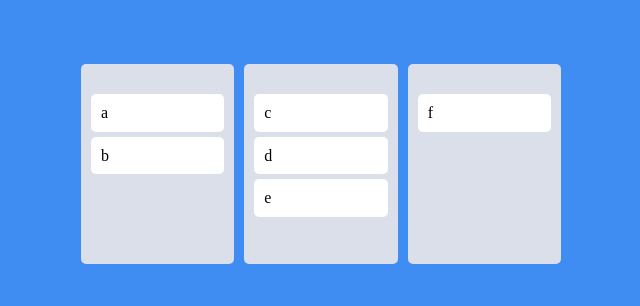
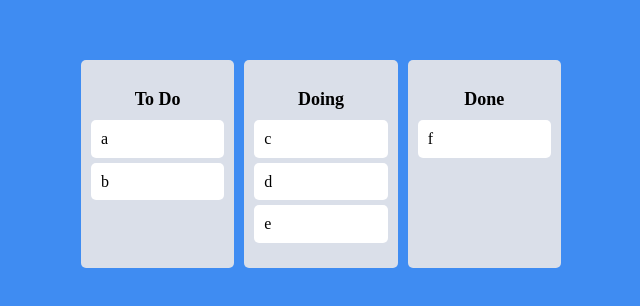
Before and after one commit to rsuubinn/react-kanban-app, a React (Create React App) app: page / in a window 1280 px wide. Shown: the part 236-542 px from the top of the page, without its empty margins (319-959 px from the left). Built offline with nearby package versions, Linux system fonts and the light colour scheme.

Commit message:
#6.9 Same Board Movement

```diff
--- a/src/App.tsx
+++ b/src/App.tsx
@@ -79,14 +79,19 @@ const Boards = styled.div`
 
 function App() {
   const [toDos, setToDos] = useRecoilState(toDoState);
-  const onDragEnd = ({ draggableId, destination, source }: DropResult) => {
-    if (!destination) return;
-    // setToDos((oldToDos) => {
-    //   const toDosCopy = [...oldToDos];
-    //   toDosCopy.splice(source.index, 1);
-    //   toDosCopy.splice(destination?.index, 0, draggableId);
-    //   return toDosCopy;
-    // });
+  const onDragEnd = (info: DropResult) => {
+    const { destination, source, draggableId } = info;
+    if (destination?.droppableId === source.droppableId) {
+      setToDos((allBoards) => {
+        const boardCopy = [...allBoards[source.droppableId]];
+        boardCopy.splice(source.index, 1);
+        boardCopy.splice(destination.index, 0, draggableId);
+        return {
+          ...allBoards,
+          [source.droppableId]: boardCopy,
+        };
+      });
+    }
   };
   return (
     <ThemeProvider theme={darkTheme}>
@@ -95,7 +100,11 @@ function App() {
         <Wrapper>
           <Boards>
             {Object.keys(toDos).map((boardId) => (
-              <Board boardId={boardId} toDos={toDos[boardId]}></Board>
+              <Board
+                key={boardId}
+                boardId={boardId}
+                toDos={toDos[boardId]}
+              ></Board>
             ))}
           </Boards>
         </Wrapper>
--- a/src/Components/Board.tsx
+++ b/src/Components/Board.tsx
@@ -14,18 +14,28 @@ const Wrapper = styled.div`
   min-height: 200px;
 `;
 
+const Title = styled.h2`
+  font-size: 18px;
+  text-align: center;
+  font-weight: 600;
+  margin-bottom: 10px;
+`;
+
 function Board({ toDos, boardId }: IBoard) {
   return (
+    <Wrapper>
+      <Title>{boardId}</Title>
       <Droppable droppableId={boardId}>
         {(provided) => (
-        <Wrapper ref={provided.innerRef} {...provided.droppableProps}>
+          <div ref={provided.innerRef} {...provided.droppableProps}>
             {toDos.map((toDo, index) => (
               <DraggbleCard key={toDo} toDo={toDo} index={index} />
             ))}
             {provided.placeholder}
-        </Wrapper>
+          </div>
         )}
       </Droppable>
+    </Wrapper>
   );
 }
 
--- a/src/Components/DraggbleCard.tsx
+++ b/src/Components/DraggbleCard.tsx
@@ -15,7 +15,6 @@ interface IDraggbleCard {
 }
 
 function DraggbleCard({ toDo, index }: IDraggbleCard) {
-  console.log(toDo);
   return (
     <Draggable draggableId={toDo} index={index}>
       {(provided) => (
--- a/src/atoms.ts
+++ b/src/atoms.ts
@@ -7,8 +7,8 @@ interface IToDoState {
 export const toDoState = atom<IToDoState>({
   key: "toDos",
   default: {
-    to_do: ["a", "b"],
-    doing: ["c", "d", "e"],
-    done: ["f"],
+    "To Do": ["a", "b"],
+    Doing: ["c", "d", "e"],
+    Done: ["f"],
   },
 });
```
Lines whose indentation alone changed are shown as unchanged.
